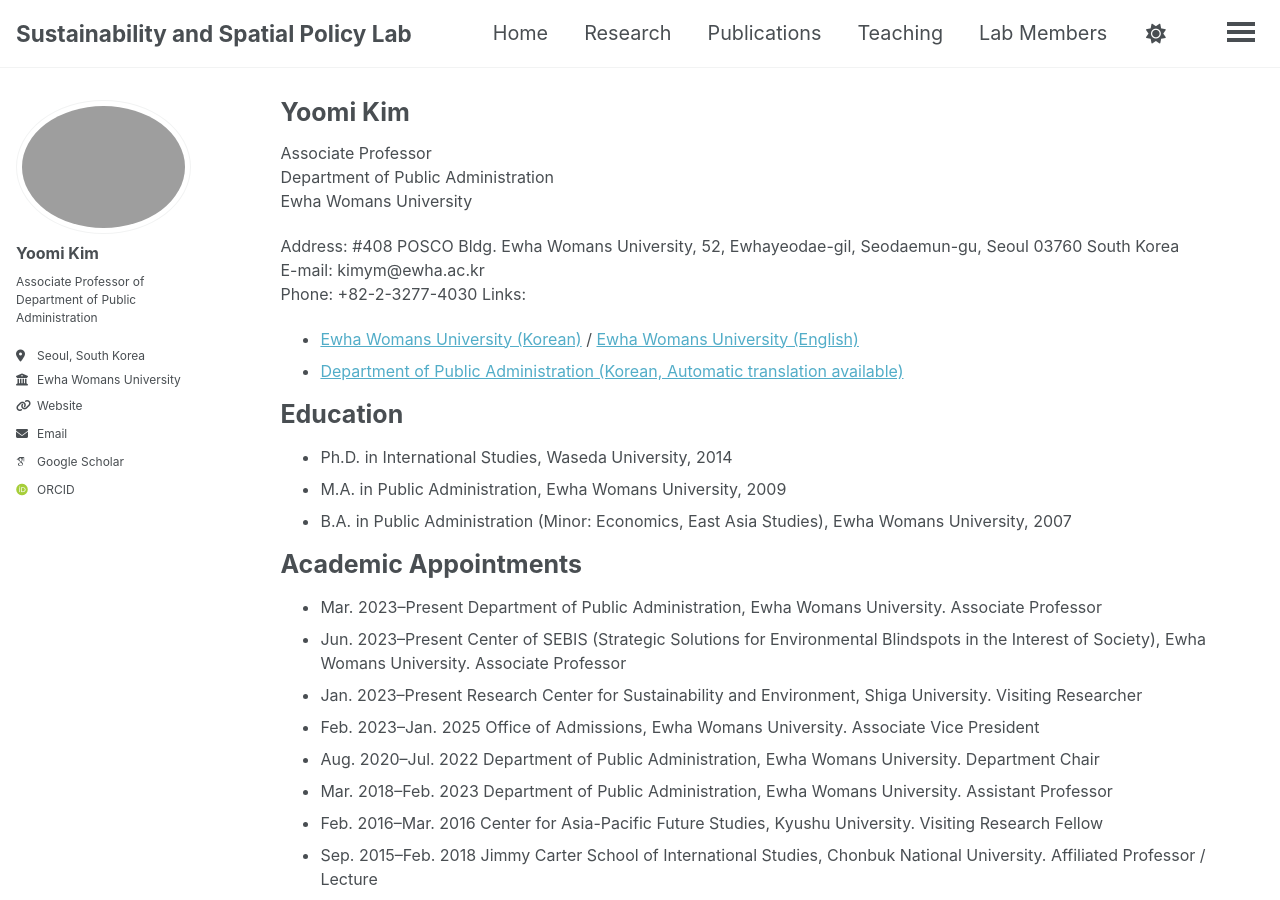
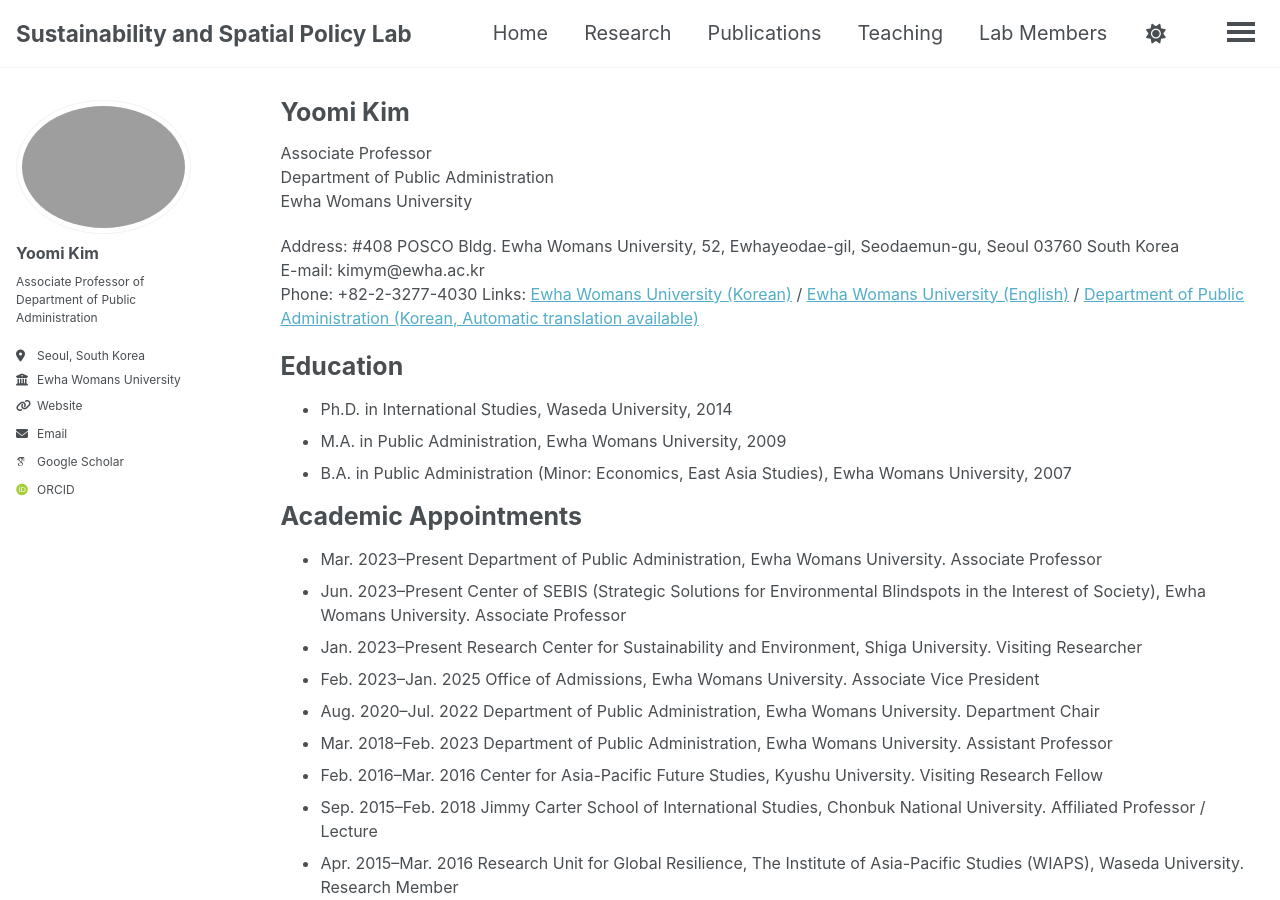
Before and after one commit to ymkim-ssplab/ymkim-ssplab.github.io, a Jekyll site: the page built from _pages/cv.md, in a window 1280 px wide and 900 px high. Built offline with Jekyll 4.4.1, drawn with Linux system fonts in a browser that asks for light colours; some web fonts are replaced; a script bundle is joined from its source files by our own code; library files that are not in the unit come from our copies.

Commit message:
Update cv.md

```diff
--- a/_pages/cv.md
+++ b/_pages/cv.md
@@ -16,9 +16,7 @@
 Address: #408 POSCO Bldg. Ewha Womans University, 52, Ewhayeodae-gil, Seodaemun-gu, Seoul 03760 South Korea
 E-mail: kimym@ewha.ac.kr  <br>
 Phone: +82-2-3277-4030
-Links:
-- [Ewha Womans University (Korean)](https://www.ewha.ac.kr) / [Ewha Womans University (English)](https://www.ewha.ac.kr/ewhaen/index.do)
-- [Department of Public Administration (Korean, Automatic translation available)](https://cmsfox.ewha.ac.kr/pubweb/index.do)
+Links: [Ewha Womans University (Korean)](https://www.ewha.ac.kr) / [Ewha Womans University (English)](https://www.ewha.ac.kr/ewhaen/index.do) / [Department of Public Administration (Korean, Automatic translation available)](https://cmsfox.ewha.ac.kr/pubweb/index.do)
 
 
 Education
```
